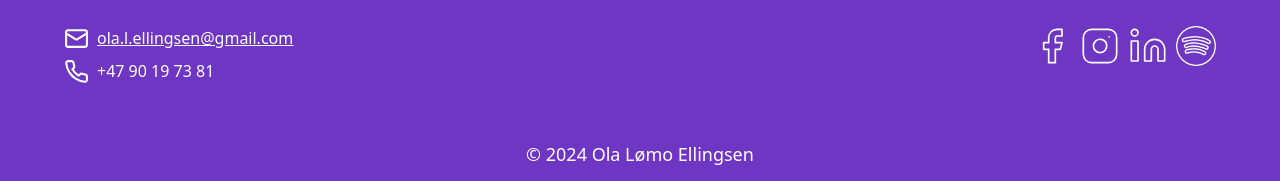
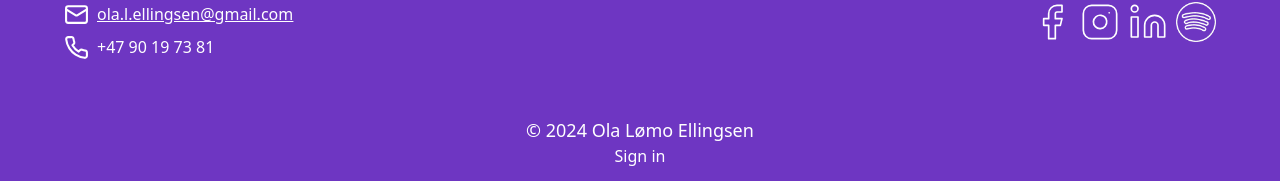
Before and after one commit to olalellingsen/olalellingsen.no, a React (Vite) app: page /calendar in a window 1280 px wide. Shown: the part 616-797 px from the top of the page. Built offline with nearby package versions, Linux system fonts and the light colour scheme; no server answers; the database is empty.

Commit message:
add login button in footer

```diff
--- a/src/App.tsx
+++ b/src/App.tsx
@@ -4,12 +4,13 @@ import Music from "./pages/Music";
 import Footer from "./components/Footer";
 import Calendar from "./pages/Calendar";
 import Projects from "./pages/Projects";
-import Admin from "./pages/Admin";
 import { BrowserRouter, Route, Routes } from "react-router-dom";
+import { AuthProvider } from "./context/AuthContext";
 
 function App() {
   return (
     <BrowserRouter>
+      <AuthProvider>
         <div className="lightTheme flex flex-col min-h-screen">
           <Navbar />
           <div className="flex-grow">
@@ -20,12 +21,12 @@ function App() {
                 <Route path="/projects" Component={Projects} />
                 <Route path="/music" Component={Music} />
                 <Route path="/calendar" Component={Calendar} />
-              <Route path="/admin" Component={Admin} />
               </Routes>
             </div>
           </div>
           <Footer />
         </div>
+      </AuthProvider>
     </BrowserRouter>
   );
 }
--- a/src/components/Footer.tsx
+++ b/src/components/Footer.tsx
@@ -1,7 +1,10 @@
 import { Mail, Phone } from "lucide-react";
 import SoMe from "./SoMe";
+import { useAuth } from "../context/AuthContext";
 
 function Footer() {
+  const { isSignedIn, login, logout, user } = useAuth();
+
   return (
     <div className="bg-primary text-white p-4">
       <div className="grid gap-8 sm:flex justify-between p-2 sm:p-6 sm:px-12">
@@ -27,9 +30,17 @@ function Footer() {
           <SoMe spotify={true} size={40} />
         </div>
       </div>
-      <p className="text-center pt-8 font-extralight">
-        © 2024 Ola Lømo Ellingsen
-      </p>
+
+      <div className="text-center pt-8 font-extralight">
+        <p>© 2024 Ola Lømo Ellingsen</p>
+        {isSignedIn ? (
+          <>
+            <button onClick={logout}>Sign out</button>
+          </>
+        ) : (
+          <button onClick={login}>Sign in</button>
+        )}
+      </div>
     </div>
   );
 }
--- /dev/null
+++ b/src/context/AuthContext.tsx
@@ -0,0 +1,76 @@
+import React, { createContext, useContext, useState } from "react";
+
+import {
+  GoogleAuthProvider,
+  getAuth,
+  signInWithPopup,
+  signOut,
+} from "firebase/auth";
+
+import { User } from "firebase/auth";
+import { app } from "../firebase";
+
+interface AuthContextType {
+  isSignedIn: boolean;
+  login: () => void;
+  logout: () => void;
+  user: User | null;
+}
+
+const AuthContext = createContext<AuthContextType | undefined>(undefined);
+
+const provider = new GoogleAuthProvider();
+const auth = getAuth(app);
+
+export const useAuth = () => {
+  const context = useContext(AuthContext);
+  if (!context) {
+    throw new Error("useAuth must be used within an AuthProvider");
+  }
+  return context;
+};
+
+interface AuthProviderProps {
+  children: React.ReactNode;
+}
+
+export const AuthProvider: React.FC<AuthProviderProps> = ({ children }) => {
+  const [isSignedIn, setIsSignedIn] = useState(false);
+  const [user, setUser] = useState<User | null>(null); // Move useState here
+
+  const SIGN_IN_WITH_GOOGLE = () => {
+    signInWithPopup(auth, provider)
+      .then((result) => {
+        // The signed-in user info.
+        const user = result.user;
+        console.log("User >>>", user);
+        setUser(user);
+        setIsSignedIn(true); // Set login state
+      })
+      .catch((error) => {
+        // Handle Errors here.
+        const errorCode = error.code;
+        alert(errorCode);
+      });
+  };
+
+  const SIGN_OUT = () => {
+    signOut(auth)
+      .then(() => {
+        setUser(null);
+        setIsSignedIn(false); // Set logout state
+      })
+      .catch((error) => {
+        alert(error);
+      });
+  };
+
+  const value: AuthContextType = {
+    isSignedIn,
+    login: SIGN_IN_WITH_GOOGLE,
+    logout: SIGN_OUT,
+    user,
+  };
+
+  return <AuthContext.Provider value={value}>{children}</AuthContext.Provider>;
+};
--- a/src/firebase.ts
+++ b/src/firebase.ts
@@ -1,6 +1,7 @@
 // Import the functions you need from the SDKs you need
 import { initializeApp } from "firebase/app";
 import { getFirestore } from "firebase/firestore";
+import { getAuth } from "firebase/auth";
 
 // TODO: Add SDKs for Firebase products that you want to use
 // https://firebase.google.com/docs/web/setup#available-libraries
@@ -18,3 +19,4 @@ const firebaseConfig = {
 // Initialize Firebase
 export const app = initializeApp(firebaseConfig);
 export const db = getFirestore(app);
+export const auth = getAuth(app);
--- a/src/pages/Admin.tsx
+++ /dev/null
@@ -1,65 +0,0 @@
-import React, { useState } from "react";
-
-import {
-  GoogleAuthProvider,
-  getAuth,
-  signInWithPopup,
-  signOut,
-} from "firebase/auth";
-import { app } from "../firebase";
-import { User } from "firebase/auth";
-
-function Admin() {
-  const [user, setUser] = useState<User | null>(null);
-
-  const provider = new GoogleAuthProvider();
-  const auth = getAuth(app);
-
-  const SIGN_IN_WITH_GOOGLE = () => {
-    signInWithPopup(auth, provider)
-      .then((result) => {
-        // The signed-in user info.
-        const user = result.user;
-        console.log("User >>>", user);
-        setUser(user);
-      })
-      .catch((error) => {
-        // Handle Errors here.
-        const errorCode = error.code;
-        alert(errorCode);
-      });
-  };
-
-  const SIGN_OUT = () => {
-    signOut(auth)
-      .then(() => {
-        setUser(null);
-      })
-      .catch((error) => {
-        alert(error);
-      });
-  };
-
-  return (
-    <div className="">
-      <h1>Admin</h1>
-      {user ? (
-        <div>
-          <p>Welcome, {user.displayName}!</p>
-          {/* More content for logged-in users */}
-          <button className="button" onClick={SIGN_OUT}>
-            Sign out
-          </button>
-        </div>
-      ) : (
-        <div>
-          <button className="button" onClick={SIGN_IN_WITH_GOOGLE}>
-            Sign in with Google
-          </button>
-        </div>
-      )}
-    </div>
-  );
-}
-
-export default Admin;
```
Lines whose indentation alone changed are shown as unchanged.
